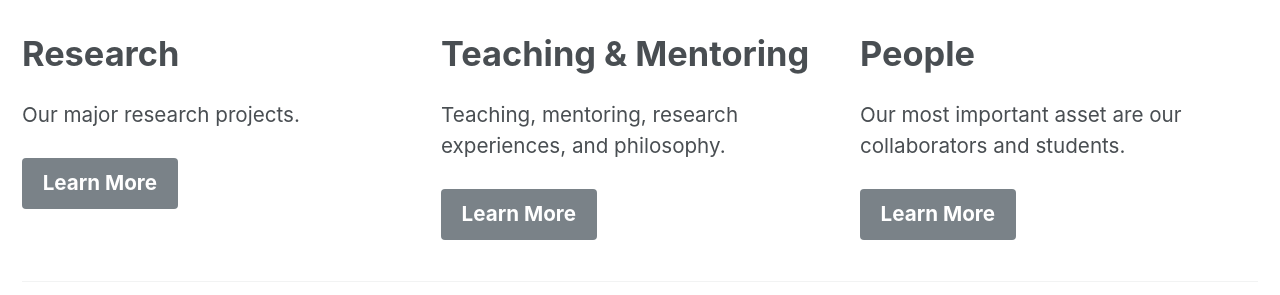
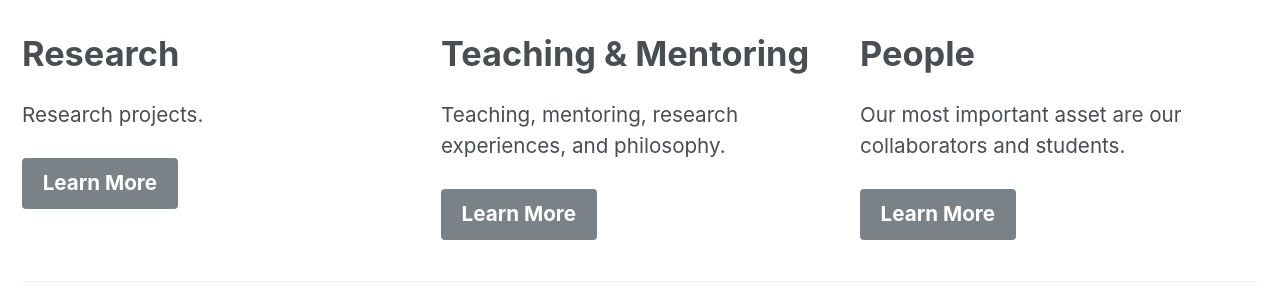
Before and after one commit to IGARDS/igards.github.io, a Jekyll site: the page built from _pages/home.md, in a window 1280 px wide. Shown: the part 1097-1392 px from the top of the page. Built offline with Jekyll 4.4.1, drawn with Linux system fonts in a browser that asks for light colours.

Commit message:
modified research page

```diff
--- a/_pages/home.md
+++ b/_pages/home.md
@@ -12,14 +12,14 @@
   - image_path: mm-free-feature.png
     alt: "research"
     title: "Research"
-    excerpt: "Our major research projects."
+    excerpt: "Research projects."
     url: "/research/"
     btn_label: "Learn More"
   - image_path: mm-free-feature.png
     alt: "teaching_mentoring"
     title: "Teaching & Mentoring"
     excerpt: "Teaching, mentoring, research experiences, and philosophy."
-    url: "/teaching_mentoring/"
+    url: "/education/"
     btn_label: "Learn More"
   - image_path: mm-free-feature.png
     alt: "people"
```
Also changed, not shown: _pages/research.md (+2 -3 lines).
